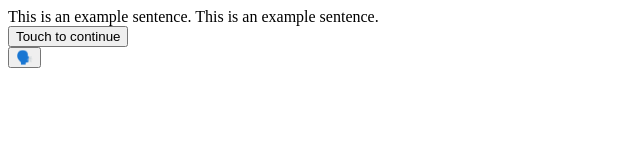
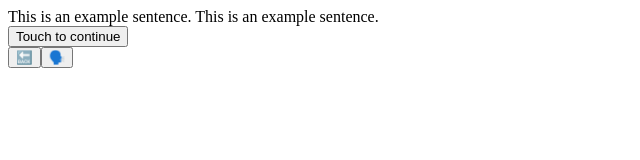
Before and after one commit to tomcumming/sentence-mining, a React app: page / in a window 1280 px wide. Shown: the top 160 px of the page, without its empty margins (0-640 px from the left). Built offline with nearby package versions, Linux system fonts and the light colour scheme; the HTML template or start-up script is replaced by a standard one.

Commit message:
Add back button to preview page

```diff
--- a/src/components/screens/review/preview.css
+++ b/src/components/screens/review/preview.css
@@ -1,6 +1,14 @@
 .review-preview-screen {
   display: grid;
   grid-template-rows: 1fr auto;
+}
+
+.review-preview-screen > ._back {
+  position: fixed;
+  top: 0;
+  left: 0;
+  padding: 0;
+  margin: 8px 0 0 8px;
 }
 
 .review-preview-screen > ._replay {
--- a/src/components/screens/review/preview.tsx
+++ b/src/components/screens/review/preview.tsx
@@ -5,10 +5,16 @@ import RoundBtn from "../../round-btn";
 export type Props = {
   tokens: string[];
   onContinue: () => void;
+  onBack: () => void;
   onReplaySpeech?: () => void;
 };
 
-export default function Preview({ tokens, onContinue, onReplaySpeech }: Props) {
+export default function Preview({
+  tokens,
+  onContinue,
+  onBack,
+  onReplaySpeech,
+}: Props) {
   const tokensString = React.useMemo(() => tokens.join(""), [tokens]);
 
   return (
@@ -19,6 +25,7 @@ export default function Preview({ tokens, onContinue, onReplaySpeech }: Props) {
       <div className="_btn-holder">
         <button onClick={onContinue}>Touch to continue</button>
       </div>
+      <RoundBtn icon="🔙" onClick={onBack} className="_back" />
       {onReplaySpeech && (
         <RoundBtn icon="🗣️" onClick={onReplaySpeech} className="_replay" />
       )}
--- a/src/main.tsx
+++ b/src/main.tsx
@@ -20,6 +20,7 @@ ReactDOM.render(
   <ReviewPreview
     tokens={[...exampleTokens, " ", ...exampleTokens]}
     onContinue={() => console.log("pressed continue")}
+    onBack={() => console.log("on go back")}
     onReplaySpeech={() => console.log("replay")}
   />,
   document.getElementById("app")
```
